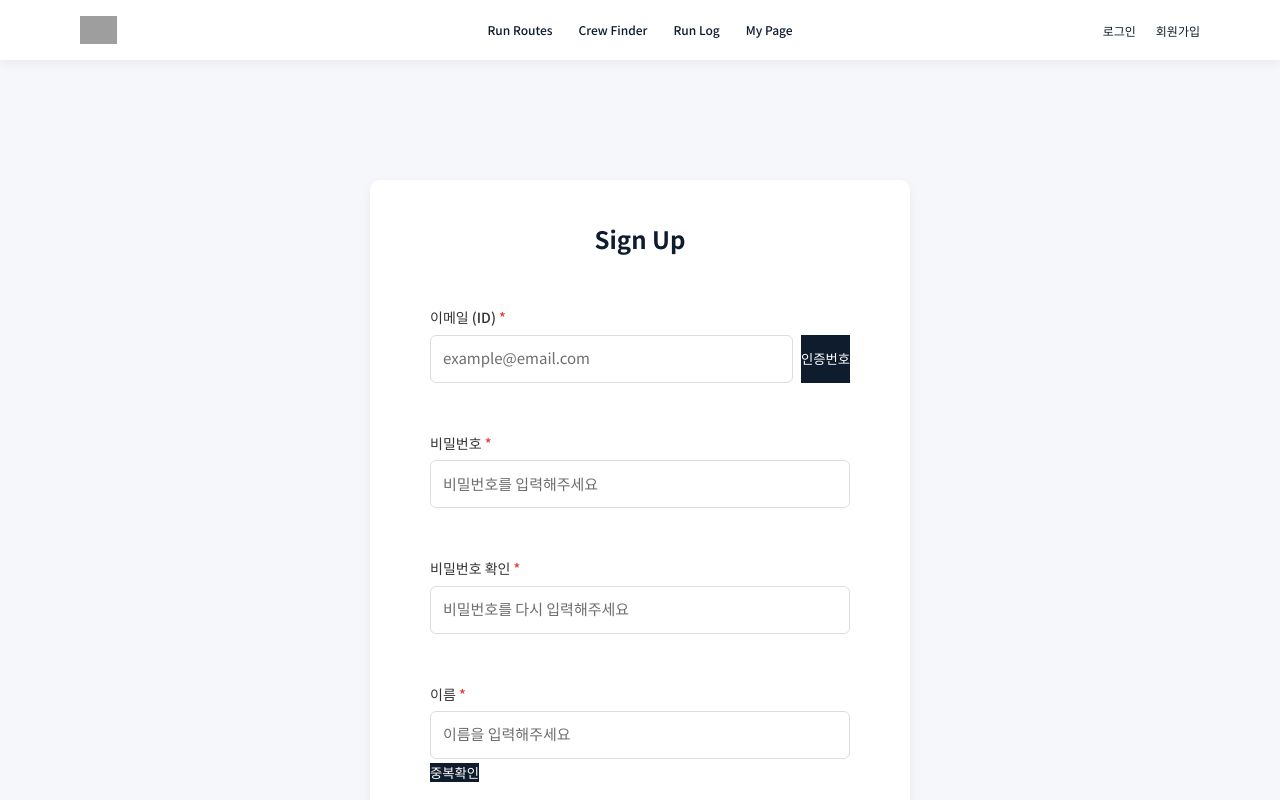
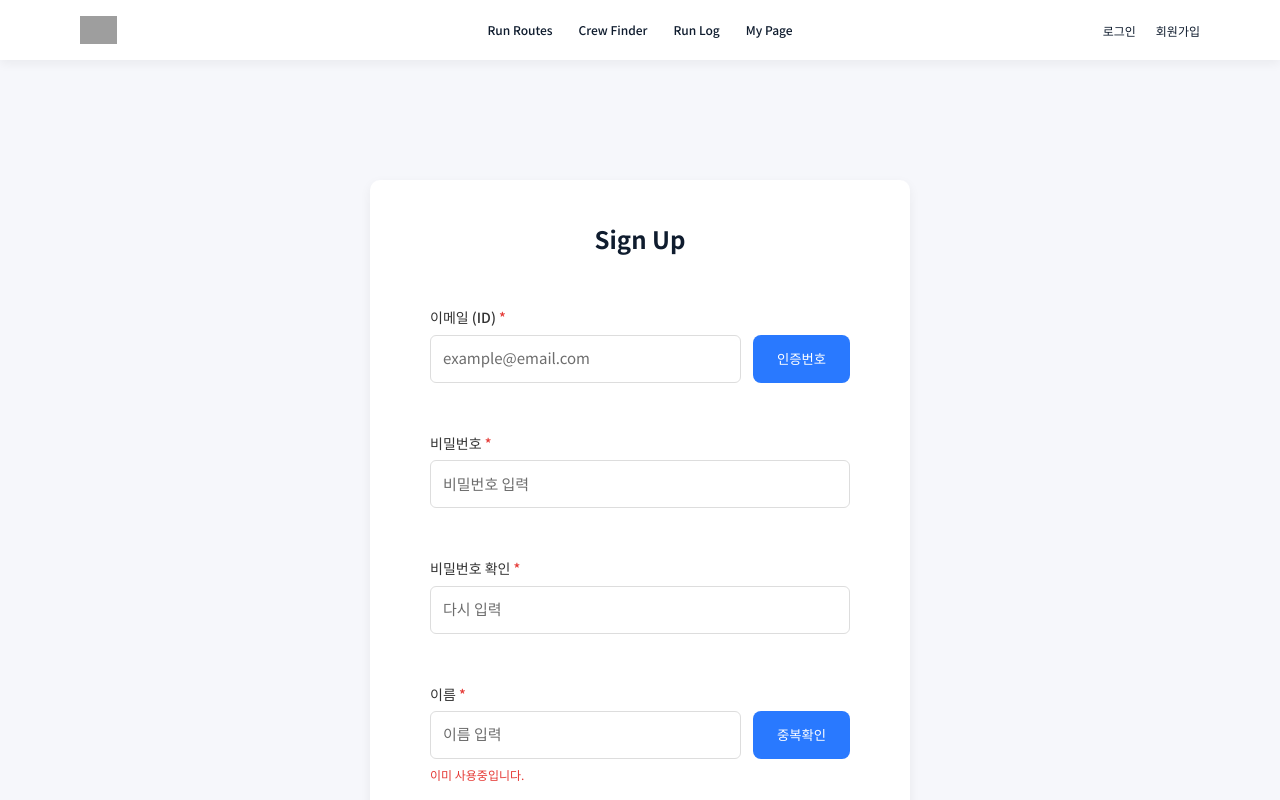
Before and after one commit to yulim1115/coRunningFront, a React (Create React App) app in the folder corunning/: page /signup in a window 1280 px wide. Both pictures are taken after a click on the button "중복확인". Shown: the top 800 px of the page. Built offline with nearby package versions, Linux system fonts and the light colour scheme; no server answers; grey boxes are pictures that could not be loaded.

Commit message:
회원가입 css 수정

```diff
--- a/corunning/src/pages/SignUpPage/SignUpPage.css
+++ b/corunning/src/pages/SignUpPage/SignUpPage.css
@@ -1,4 +1,4 @@
-/* 회원가입 레이아웃 */
+/* 레이아웃 */
 .signup-container {
   display: flex;
   justify-content: center;
@@ -7,7 +7,6 @@
   color: var(--color-text-dark);
 }
 
-/* 회원가입 카드 */
 .signup-container .signup-wrapper {
   width: 540px;
   background: var(--color-bg);
@@ -17,7 +16,6 @@
   margin: var(--space-xl) auto;
 }
 
-/* 제목 */
 .signup-container .signup-title {
   font-size: var(--font-h2);
   text-align: center;
@@ -25,106 +23,31 @@
   color: var(--color-main);
 }
 
-/* 입력 폼 */
+/* form */
 .signup-container .signup-form {
   margin-top: var(--space-md);
   display: flex;
   flex-direction: column;
 }
 
-/* 입력 그룹 */
 .signup-container .form-group {
   display: flex;
   flex-direction: column;
   margin-top: var(--space-md);
 }
 
-/* 주소 입력 그룹 */
-.signup-container .address-group .form-group {
-  margin-bottom: 8px;
-}
-
-/* 라벨 */
+/* 입력 라벨 */
 .signup-container .form-label {
   font-size: var(--font-small);
   font-weight: var(--fw-medium);
   margin-bottom: var(--space-xs);
 }
 
-.signup-container .required {
-  color: var(--color-red);
-}
-
-/* date input 스타일 통일 */
-.signup-container input[type="date"] {
-  font-family: 'Noto Sans KR', sans-serif;
-  padding-right: 10px;
-  padding-left: 12px; /* placeholder처럼 보일 텍스트 공간 확보 */
-  position: relative;
-}
-
-/* 입력 영역 폰트 통일 */
-.signup-container input[type="date"]::-webkit-datetime-edit,
-.signup-container input[type="date"]::-webkit-datetime-edit-fields-wrapper {
-  font-family: 'Noto Sans KR', sans-serif;
-}
-
-/* 달력 아이콘 스타일 */
-.signup-container input[type="date"]::-webkit-calendar-picker-indicator {
-  filter: grayscale(60%);
-  opacity: 0.7;
-  cursor: pointer;
-  transition: 0.2s ease;
-}
-
-.signup-container input[type="date"]::-webkit-calendar-picker-indicator:hover {
-  opacity: 1;
-}
-
-/* 선택 전 - 흐린 텍스트 */
-.signup-container .date-empty {
-  color: transparent; /* 내부 텍스트를 숨기고 가짜 placeholder로 대체 */
-}
-
-.signup-container .date-empty::-webkit-datetime-edit {
-  color: transparent;
-}
-
-/* 가짜 placeholder (YYYY-MM-DD 표시) */
-.signup-container .date-empty::before {
-  content: "YYYY-MM-DD";
-  position: absolute;
-  left: 14px;
-  top: 50%;
-  transform: translateY(-50%);
-  color: var(--color-text-light);
-  pointer-events: none;
-  font-size: var(--font-caption);
-}
-
-/* 선택 후 - 기존 텍스트 색 */
-.signup-container .date-filled {
-  color: var(--color-text-dark);
-}
-
-.signup-container .date-filled::-webkit-datetime-edit {
-  color: var(--color-text-dark);
-}
-
-
-/* 주소 입력 한 줄 정렬 */
-.signup-container .address-row {
+/* 플렉스 정렬 (이메일 / 이름 공용 / 우편번호) */
+.signup-container .flex-row {
   display: flex;
   gap: var(--space-sm);
-}
-
-.signup-container .address-row input:first-child {
-  flex: 1;
-}
-
-/* 주소 검색 버튼 */
-.signup-container .address-row button {
-  width: 120px;
+  align-items: center;
 }
 
 /* 주소 그룹 시작은 기본 form 간격 유지 */
@@ -135,7 +58,7 @@
 /* 주소 입력 영역 간격 조절 */
 .signup-container .address-group .form-group {
   margin-top: var(--space-xs);
-  margin-bottom: 6px;
+  margin-bottom: var(--space-xs);
 }
 
 /* 마지막 상세주소는 아래 여백 유지 */
@@ -143,7 +66,7 @@
   margin-bottom: var(--space-md);
 }
 
-/* 회원가입 버튼 */
+/* 회원가입 Button */
 .signup-container .signup-btn {
   width: 100%;
   margin-top: var(--space-sm);
@@ -158,15 +81,15 @@
   opacity: 0.6;
 }
 
-/* 로그인 안내 */
+/* 안내 */
 .signup-container .login-guide {
   margin-top: var(--space-sm);
   text-align: center;
   font-size: var(--font-caption);
   color: var(--color-text-light);
+  font-weight: var(--fw-regular);
 }
 
-/* 로그인 링크 */
 .signup-container .link-text {
   color: var(--color-accent);
   font-size: var(--font-small);
@@ -179,7 +102,7 @@
   cursor: pointer;
 }
 
-/* 비밀번호 유효 메시지 */
+/* Validation */
 .signup-container .valid-msg {
   font-size: var(--font-caption);
   margin-top: var(--space-xs);
@@ -192,3 +115,7 @@
 .signup-container .valid-msg.success {
   color: var(--color-green);
 }
+
+.signup-container .required {
+  color: var(--color-red);
+}
--- a/corunning/src/pages/SignUpPage/SignUpPage.jsx
+++ b/corunning/src/pages/SignUpPage/SignUpPage.jsx
@@ -1,4 +1,4 @@
-// 회원가입 페이지
+// SignUpPage.jsx
 import React, { useState, useEffect } from "react";
 import { useNavigate } from "react-router-dom";
 import DaumPostcode from "react-daum-postcode";
@@ -8,14 +8,12 @@ import { signUpAPI, nameCheckAPI } from "../../api/userApi";
 
 function SignUpPage() {
   const navigate = useNavigate();
-  // 이메일 인증 상태
-  const [isEmailVerified, setIsEmailVerified] = useState(false); // 인증 완료 여부
-  const [verificationCode, setVerificationCode] = useState(""); // 사용자가 입력한 코드
-  const [showCodeInput, setShowCodeInput] = useState(false); // 인증창 표시 여부
-  const [timer, setTimer] = useState(0); // 3분 타이머 (초 단위)
-  const [isCodeSent, setIsCodeSent] = useState(false); // 코드 발송 여부
+  const [isEmailVerified, setIsEmailVerified] = useState(false);
+  const [verificationCode, setVerificationCode] = useState("");
+  const [showCodeInput, setShowCodeInput] = useState(false);
+  const [timer, setTimer] = useState(0);
+  const [isCodeSent, setIsCodeSent] = useState(false);
 
-  // 입력값 상태
   const [email, setEmail] = useState("");
   const [password, setPassword] = useState("");
   const [passwordCheck, setPasswordCheck] = useState("");
@@ -24,28 +22,22 @@ function SignUpPage() {
   const [birthDate, setBirthDate] = useState("");
   const [phone, setPhone] = useState("");
 
-  // 주소 상태
   const [zipcode, setZipcode] = useState("");
   const [address, setAddress] = useState("");
   const [detailAddress, setDetailAddress] = useState("");
   const [showPostcode, setShowPostcode] = useState(false);
 
-  // 이름 중복 체크
   const [isNameMatch, setIsNameMatch] = useState(null);
   const [clickChecked, setClickChecked] = useState(false);
 
-  // 에러 메시지
   const [errorMsg, setErrorMsg] = useState("");
-  // 인증 3분 타이머
+
   useEffect(() => {
     if (timer <= 0) return;
-    const interval = setInterval(() => {
-      setTimer((prev) => prev - 1);
-    }, 1000);
+    const interval = setInterval(() => setTimer((prev) => prev - 1), 1000);
     return () => clearInterval(interval);
   }, [timer]);
 
-  // 로그인 상태일 경우 차단
   useEffect(() => {
     const isLogin = sessionStorage.getItem("isLogin") === "true";
     if (isLogin) {
@@ -54,7 +46,6 @@ function SignUpPage() {
     }
   });
 
-  // 비밀번호 일치 체크
   useEffect(() => {
     if (passwordCheck.length > 0) {
       setIsPwMatch(password === passwordCheck);
@@ -63,29 +54,23 @@ function SignUpPage() {
     }
   }, [password, passwordCheck]);
 
-
-  // 1) 이메일 중복 체크 + 인증번호 전송
   const handleSendCode = async () => {
     if (!email) return alert("이메일을 입력해주세요.");
 
     try {
-      // 이메일 중복 체크 API
       const res = await axios.get(`/api/users/check-email?email=${email}`);
       if (res.data === true) {
         alert("이미 사용 중인 이메일입니다.");
         return;
       }
 
-      // 인증번호 전송 API
       await axios.post("/api/auth/send-code", { email });
-
       alert("인증번호가 이메일로 전송되었습니다!");
       setIsCodeSent(true);
       setShowCodeInput(true);
-      setTimer(180); // 3분 타이머 시작
+      setTimer(180);
     } catch (err) {
-      console.error(err);
-      alert("인증번호 전송 중 오류가 발생했습니다.");
+      alert("인증번호 전송 중 오류 발생");
     }
   };
 
@@ -108,8 +93,8 @@ function SignUpPage() {
     } catch (err) {
       alert("인증 요청 중 오류 발생");
     }
-  }
-  // 이름 중복 체크
+  };
+
   const nameCheckEvent = async () => {
     setClickChecked(true);
     if (name.length > 0) {
@@ -119,20 +104,15 @@ function SignUpPage() {
       } catch (e) {
         console.error(e);
       }
-    } else {
-      console.error("이름 입력 안됨");
     }
   };
 
-
-  // 주소 검색 결과 처리
   const onCompleteAddress = (data) => {
     setZipcode(data.zonecode);
     setAddress(data.address);
     setShowPostcode(false);
   };
 
-  // 회원 가입 요청
   const handleSubmit = async (e) => {
     e.preventDefault();
     setErrorMsg("");
@@ -146,25 +126,19 @@ function SignUpPage() {
       userAddress: address + " " + detailAddress,
       hireDate: new Date().toISOString().slice(0, 10),
     };
-    if (!isEmailVerified) {
-      return alert("이메일 인증을 완료해야 회원가입이 가능합니다!");
-    }
+
+    if (!isEmailVerified) return alert("이메일 인증을 완료해주세요.");
+
     try {
       await signUpAPI(data);
       alert("회원가입 성공!");
       navigate("/login");
     } catch (err) {
-      setErrorMsg(
-        err.response?.data?.message ||
-        "회원가입 실패! 이미 존재하는 정보일 수 있습니다."
-      );
+      setErrorMsg(err.response?.data?.message || "회원가입 실패!");
     }
   };
 
-  // 화면 진입 시 화면 상단
-  useEffect(() => {
-    window.scrollTo(0, 0);
-  }, []);
+  useEffect(() => window.scrollTo(0, 0), []);
 
   return (
     <div className="signup-container">
@@ -172,30 +146,26 @@ function SignUpPage() {
         <h2 className="signup-title">Sign Up</h2>
 
         <form onSubmit={handleSubmit} className="signup-form">
-          {/* 이메일 */}
           <div className="form-group">
             <label className="form-label">
               이메일 (ID) <span className="required">*</span>
             </label>
-
-            <div style={{ display: "flex", gap: "8px" }}>
+            <div className="flex-row">
               <input
                 type="email"
                 placeholder="example@email.com"
                 value={email}
                 onChange={(e) => {
                   setEmail(e.target.value);
-                  setIsEmailVerified(false); // 이메일 변경 시 인증 초기화
+                  setIsEmailVerified(false);
                   setIsCodeSent(false);
                   setShowCodeInput(false);
                 }}
                 required
-                style={{ flex: 1 }}
               />
-
               <button
                 type="button"
-                className="btn btn-main"
+                className="btn btn-accent btn-large"
                 onClick={handleSendCode}
                 disabled={isEmailVerified}
               >
@@ -203,136 +173,179 @@ function SignUpPage() {
               </button>
             </div>
 
-            {/* 인증번호 입력창 */}
             {showCodeInput && !isEmailVerified && (
-              <div style={{ marginTop: "8px" }}>
-                <div style={{ display: "flex", gap: "8px" }}>
+              <div className="flex-row" style={{ marginTop: "8px" }}>
                 <input
                   type="text"
                   placeholder="인증번호 6자리"
                   value={verificationCode}
                   onChange={(e) => setVerificationCode(e.target.value)}
                 />
-
                 <button
                   type="button"
                   className="btn btn-sub"
                   onClick={handleVerifyCode}
                 >
-                    인증확인
+                  확인
                 </button>
-                </div>
-
-                {/* 타이머 표시 */}
-                <p style={{ fontSize: "12px", marginTop: "4px", color: "#555" }}>
-                  {timer > 0
-                    ? `남은 시간: ${Math.floor(timer / 60)}:${String(
-                        timer % 60
-                      ).padStart(2, "0")}`
-                    : "인증 시간이 만료되었습니다."}
-                </p>
               </div>
             )}
 
-            {/* 인증 완료 메시지 */}
             {isEmailVerified && (
-              <p className="valid-msg success">✔ 이메일 인증이 완료되었습니다</p>
+              <p className="valid-msg success">✔ 이메일 인증 완료</p>
             )}
           </div>
 
-
-          {/* 비밀번호 */}
           <div className="form-group">
-            <label className="form-label">비밀번호 <span className="required">*</span></label>
-            <input type="password" placeholder="비밀번호를 입력해주세요"
-              value={password} onChange={(e) => setPassword(e.target.value)}
-              required />
+            <label className="form-label">
+              비밀번호 <span className="required">*</span>
+            </label>
+            <input
+              type="password"
+              placeholder="비밀번호 입력"
+              value={password}
+              onChange={(e) => setPassword(e.target.value)}
+              required
+            />
           </div>
 
-          {/* 비밀번호 확인 */}
           <div className="form-group">
-            <label className="form-label">비밀번호 확인 <span className="required">*</span></label>
-            <input type="password" placeholder="비밀번호를 다시 입력해주세요"
-              value={passwordCheck} onChange={(e) => setPasswordCheck(e.target.value)}
-              required />
-            {isPwMatch === false && <p className="valid-msg error">✖ 비밀번호가 일치하지 않습니다</p>}
-            {isPwMatch === true && <p className="valid-msg success">✔ 비밀번호가 일치합니다</p>}
+            <label className="form-label">
+              비밀번호 확인 <span className="required">*</span>
+            </label>
+            <input
+              type="password"
+              placeholder="다시 입력"
+              value={passwordCheck}
+              onChange={(e) => setPasswordCheck(e.target.value)}
+              required
+            />
+            {isPwMatch === false && (
+              <p className="valid-msg error">✖ 비밀번호가 일치하지 않습니다</p>
+            )}
+            {isPwMatch === true && (
+              <p className="valid-msg success">✔ 비밀번호가 일치합니다</p>
+            )}
           </div>
 
-          {/* 이름 */}
           <div className="form-group">
-            <div>
-              <label className="form-label">이름 <span className="required">*</span></label>
-              <input type="text" placeholder="이름을 입력해주세요"
-                value={name} onChange={(e) => setName(e.target.value)}
-                required />
-                <button type="button" className="btn btn-main" onClick={() => nameCheckEvent()}>중복확인</button>
+            <label className="form-label">
+              이름 <span className="required">*</span>
+            </label>
+            <div className="flex-row">
+              <input
+                type="text"
+                placeholder="이름 입력"
+                value={name}
+                onChange={(e) => setName(e.target.value)}
+                required
+              />
+              <button
+                type="button"
+                className="btn btn-accent btn-large"
+                onClick={nameCheckEvent}
+              >
+                중복확인
+              </button>
             </div>
+            {clickChecked &&
+              (isNameMatch ? (
+                <p className="valid-msg success">사용 가능합니다.</p>
+              ) : (
+                <p className="valid-msg error">이미 사용중입니다.</p>
+              ))}
           </div>
 
-
-          {clickChecked && (isNameMatch ?
-            <p style={{ color: "green" }}>사용 가능한 이름입니다.</p> : <p style={{ color: "red" }}>이미 사용중인 이름입니다.</p>
-          )}
-
-
-          {/* 생년월일 */}
           <div className="form-group">
-            <label className="form-label">생년월일 <span className="required">*</span></label>
-            <input type="date" value={birthDate}
+            <label className="form-label">
+              생년월일 <span className="required">*</span>
+            </label>
+            <input
+              type="date"
+              value={birthDate}
               onChange={(e) => setBirthDate(e.target.value)}
-              className={birthDate ? "date-filled" : "date-empty"}
-              required />
+              required
+            />
           </div>
 
-          {/* 연락처 */}
           <div className="form-group">
-            <label className="form-label">연락처 <span className="required">*</span></label>
-            <input type="text" placeholder="010-XXXX-XXXX"
-              value={phone} onChange={(e) => setPhone(e.target.value)}
-              required />
+            <label className="form-label">
+              연락처 <span className="required">*</span>
+            </label>
+            <input
+              type="text"
+              placeholder="010-XXXX-XXXX"
+              value={phone}
+              onChange={(e) => setPhone(e.target.value)}
+              required
+            />
           </div>
 
-          {/* 주소 */}
           <div className="address-group">
             <div className="form-group">
-              <label className="form-label">주소 <span className="required">*</span></label>
-              <div className="address-row">
-                <input type="text" placeholder="우편번호" value={zipcode} disabled />
-                <button type="button" className="btn btn-large btn-main"
-                  onClick={() => setShowPostcode(true)}>주소 검색</button>
+              <label className="form-label">
+                주소 <span className="required">*</span>
+              </label>
+              <div className="flex-row">
+                <input
+                  type="text"
+                  placeholder="우편번호"
+                  value={zipcode}
+                  disabled
+                />
+                <button
+                  type="button"
+                  className="btn btn-accent btn-large"
+                  onClick={() => setShowPostcode(true)}
+                >
+                  주소 검색
+                </button>
               </div>
             </div>
 
             <div className="form-group">
-              <input type="text" placeholder="기본 주소" value={address} disabled />
+              <input
+                type="text"
+                placeholder="기본 주소"
+                value={address}
+                disabled
+              />
             </div>
 
             <div className="form-group">
-              <input type="text" placeholder="상세 주소 (선택)"
-                value={detailAddress} onChange={(e) => setDetailAddress(e.target.value)} />
+              <input
+                type="text"
+                placeholder="상세 주소 (선택)"
+                value={detailAddress}
+                onChange={(e) => setDetailAddress(e.target.value)}
+              />
             </div>
           </div>
 
-          {/* 에러 메시지 */}
           {errorMsg && <p className="valid-msg error">{errorMsg}</p>}
 
-          {/* 회원가입 버튼 */}
-          <button type="submit"
+          <button
+            type="submit"
             className="btn btn-main btn-large signup-btn"
-            disabled={isPwMatch === false || !zipcode || !isEmailVerified || !isNameMatch === true}>
+            disabled={
+              isPwMatch === false ||
+              !zipcode ||
+              !isEmailVerified ||
+              !isNameMatch
+            }
+          >
             회원 가입
           </button>
         </form>
 
-        {/* 로그인 안내 */}
         <p className="login-guide">
           이미 회원이신가요?
-          <span className="link-text" onClick={() => navigate("/login")}>로그인</span>
+          <span className="link-text" onClick={() => navigate("/login")}>
+            로그인
+          </span>
         </p>
       </div>
 
-      {/* 주소 검색 모달 */}
       {showPostcode && (
         <DaumPostcode
           onComplete={onCompleteAddress}
@@ -344,7 +357,6 @@ function SignUpPage() {
             width: "400px",
             height: "500px",
             transform: "translate(-50%, -50%)",
-            boxShadow: "0 4px 15px rgba(0,0,0,0.3)",
             zIndex: 2000,
           }}
         />
```
Lines whose indentation alone changed are shown as unchanged.
